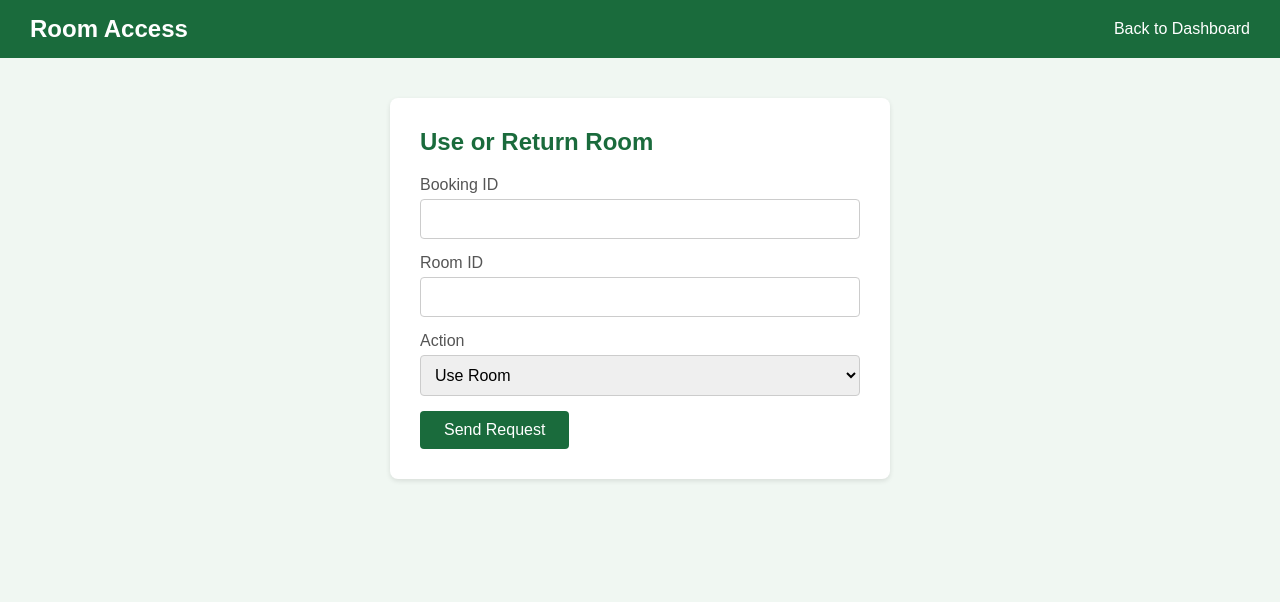
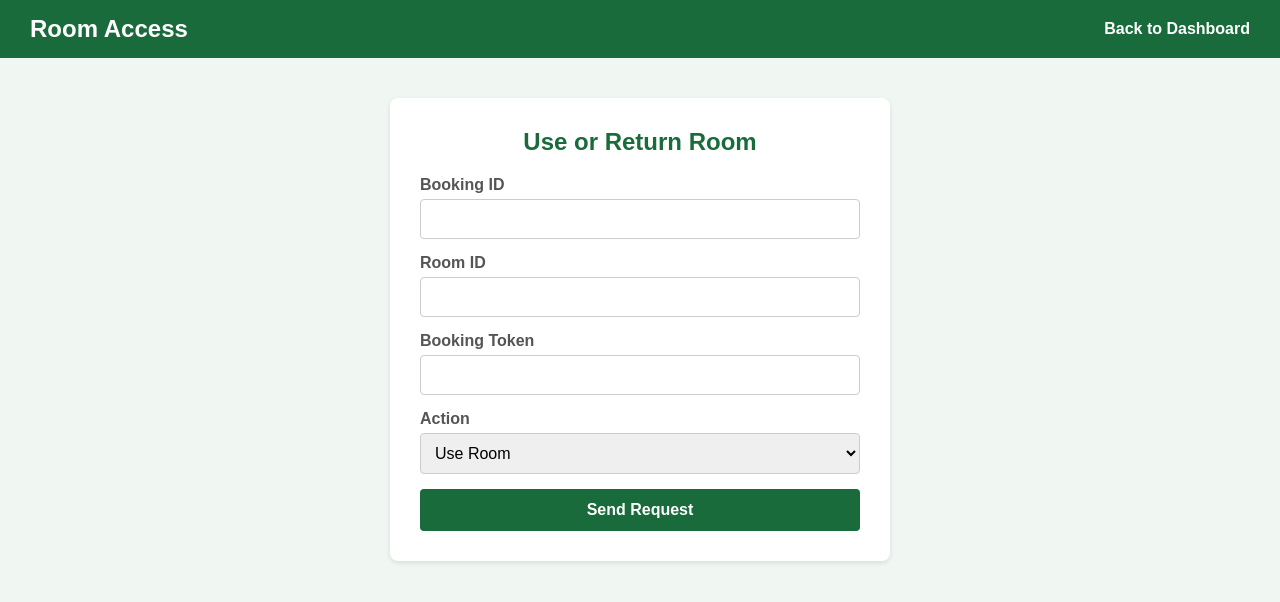
Before and after one commit to Eddie0705/Iot, a Flask app: page /room-use in a window 1280 px wide. Shown: the top 602 px of the page. Run offline with Flask 3, Linux system fonts and the light colour scheme.

Commit message:
add token to use_room

```diff
--- a/agent_pi/app.py
+++ b/agent_pi/app.py
@@ -125,12 +125,14 @@ def room_use():
         booking_id = request.form["booking_id"]
         room_id = request.form["room_id"]
         room_action = request.form["room_action"]
+        token = request.form["token"]
 
         ## create request data for Master Pi
         request_data = {
             "action": room_action,
             "booking_id": booking_id,
-            "room_id": room_id
+            "room_id": room_id,
+            "token": token
         }
 
         ## send request and get response
--- a/agent_pi/subscriber.py
+++ b/agent_pi/subscriber.py
@@ -1,6 +1,6 @@
 import paho.mqtt.client as mqtt
 
-BROKER = "10.132.66.24"
+BROKER = "10.132.60.32"
 PORT = 1883
 ## this runs when Agent Pi connects to MQTT broker
 def on_connect(client, userdata, flags, rc):
--- a/agent_pi/templates/room_use.html
+++ b/agent_pi/templates/room_use.html
@@ -3,48 +3,147 @@
 <head>
     <title>Use or Return Room</title>
     <style>
-        body { font-family: Arial, sans-serif; background-color: #f0f7f2; margin: 0; }
-        .navbar { background-color: #1a6b3c; color: white; padding: 15px 30px; display: flex; justify-content: space-between; align-items: center; }
-        .navbar h2 { margin: 0; }
-        .navbar a { color: white; text-decoration: none; }
-        .container { max-width: 500px; margin: 40px auto; padding: 0 20px; }
-        .card { background: white; padding: 30px; border-radius: 8px; box-shadow: 0 2px 5px rgba(0,0,0,0.1); }
-        .card h2 { margin-top: 0; color: #1a6b3c; }
-        label { display: block; margin-bottom: 5px; color: #555; }
-        input, select { width: 100%; padding: 10px; margin-bottom: 15px; border: 1px solid #ccc; border-radius: 4px; box-sizing: border-box; font-size: 1em; }
-        button { padding: 10px 24px; background-color: #1a6b3c; color: white; border: none; border-radius: 4px; font-size: 1em; cursor: pointer; }
-        button:hover { background-color: #145530; }
-        .message { padding: 10px; border-radius: 4px; margin-bottom: 15px; font-size: 0.95em; }
-        .success { background-color: #d4edda; color: #155724; }
-        .error { background-color: #f8d7da; color: #721c24; }
+        body {
+            font-family: Arial, sans-serif;
+            background-color: #f0f7f2;
+            margin: 0;
+        }
+
+        .navbar {
+            background-color: #1a6b3c;
+            color: white;
+            padding: 15px 30px;
+            display: flex;
+            justify-content: space-between;
+            align-items: center;
+        }
+
+        .navbar h2 {
+            margin: 0;
+        }
+
+        .navbar a {
+            color: white;
+            text-decoration: none;
+            font-weight: bold;
+        }
+
+        .navbar a:hover {
+            text-decoration: underline;
+        }
+
+        .container {
+            max-width: 500px;
+            margin: 40px auto;
+            padding: 0 20px;
+        }
+
+        .card {
+            background: white;
+            padding: 30px;
+            border-radius: 8px;
+            box-shadow: 0 2px 5px rgba(0,0,0,0.1);
+        }
+
+        .card h2 {
+            margin-top: 0;
+            color: #1a6b3c;
+            text-align: center;
+        }
+
+        label {
+            display: block;
+            margin-bottom: 5px;
+            color: #555;
+            font-weight: bold;
+        }
+
+        input,
+        select {
+            width: 100%;
+            padding: 10px;
+            margin-bottom: 15px;
+            border: 1px solid #ccc;
+            border-radius: 4px;
+            box-sizing: border-box;
+            font-size: 1em;
+        }
+
+        button {
+            width: 100%;
+            padding: 12px;
+            background-color: #1a6b3c;
+            color: white;
+            border: none;
+            border-radius: 4px;
+            font-size: 1em;
+            cursor: pointer;
+            font-weight: bold;
+        }
+
+        button:hover {
+            background-color: #145530;
+        }
+
+        .message {
+            padding: 12px;
+            border-radius: 4px;
+            margin-bottom: 15px;
+            font-size: 0.95em;
+            text-align: center;
+        }
+
+        .success {
+            background-color: #d4edda;
+            color: #155724;
+        }
+
+        .error {
+            background-color: #f8d7da;
+            color: #721c24;
+        }
     </style>
 </head>
+
 <body>
+
     <div class="navbar">
         <h2>Room Access</h2>
         <a href="/dashboard">Back to Dashboard</a>
     </div>
+
     <div class="container">
         <div class="card">
             <h2>Use or Return Room</h2>
+
             {% if response %}
                 <div class="message {% if response.status == 'success' %}success{% else %}error{% endif %}">
                     {{ response.message }}
                 </div>
             {% endif %}
+
             <form method="POST" action="/room-use">
+
                 <label>Booking ID</label>
                 <input type="text" name="booking_id" required>
+
                 <label>Room ID</label>
                 <input type="text" name="room_id" required>
+
+                <label>Booking Token</label>
+                <input type="text" name="token" required>
+
                 <label>Action</label>
                 <select name="room_action" required>
                     <option value="use_room">Use Room</option>
                     <option value="return_room">Return Room</option>
                 </select>
+
                 <button type="submit">Send Request</button>
+
             </form>
         </div>
     </div>
+
 </body>
 </html>
```
Lines whose indentation alone changed are shown as unchanged.
